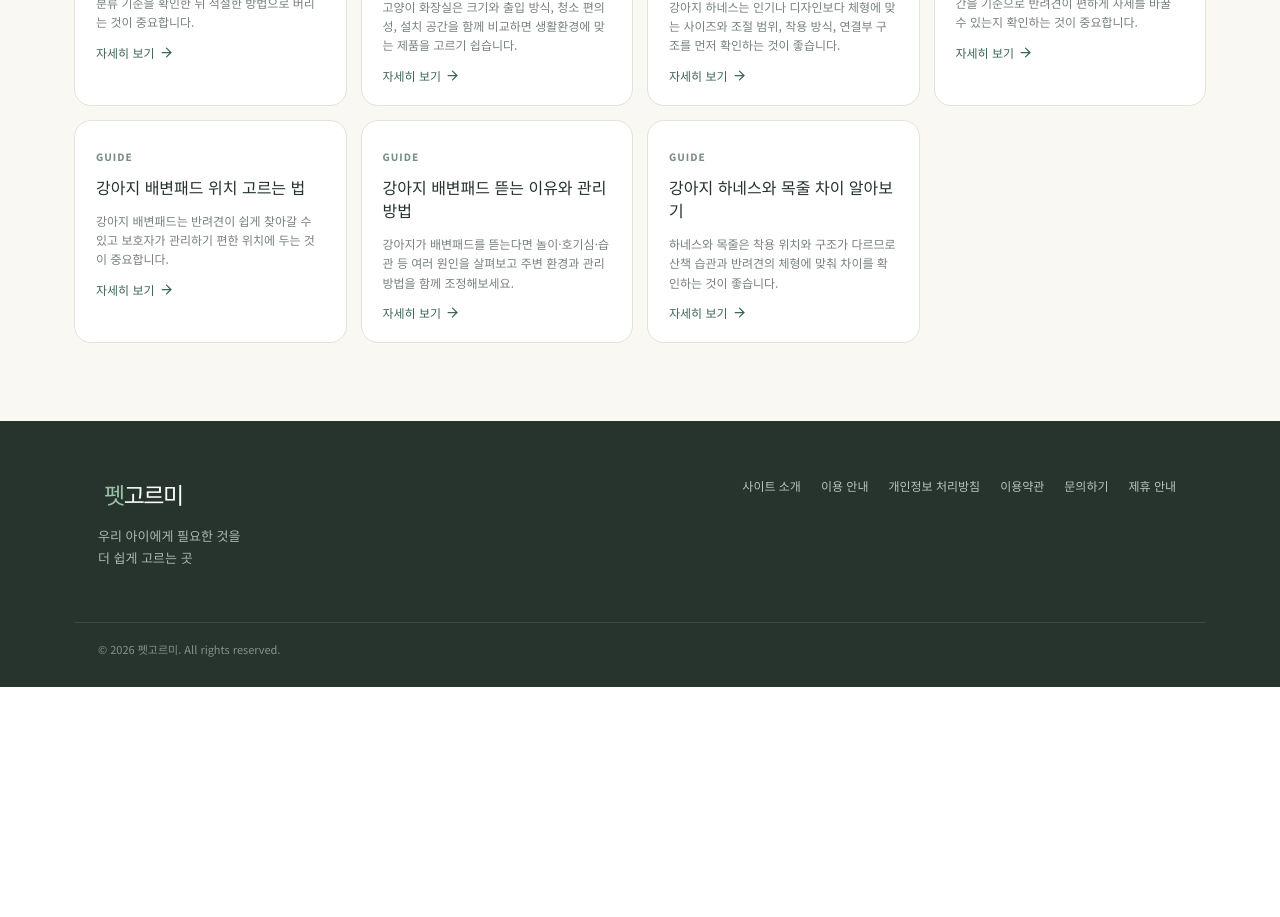
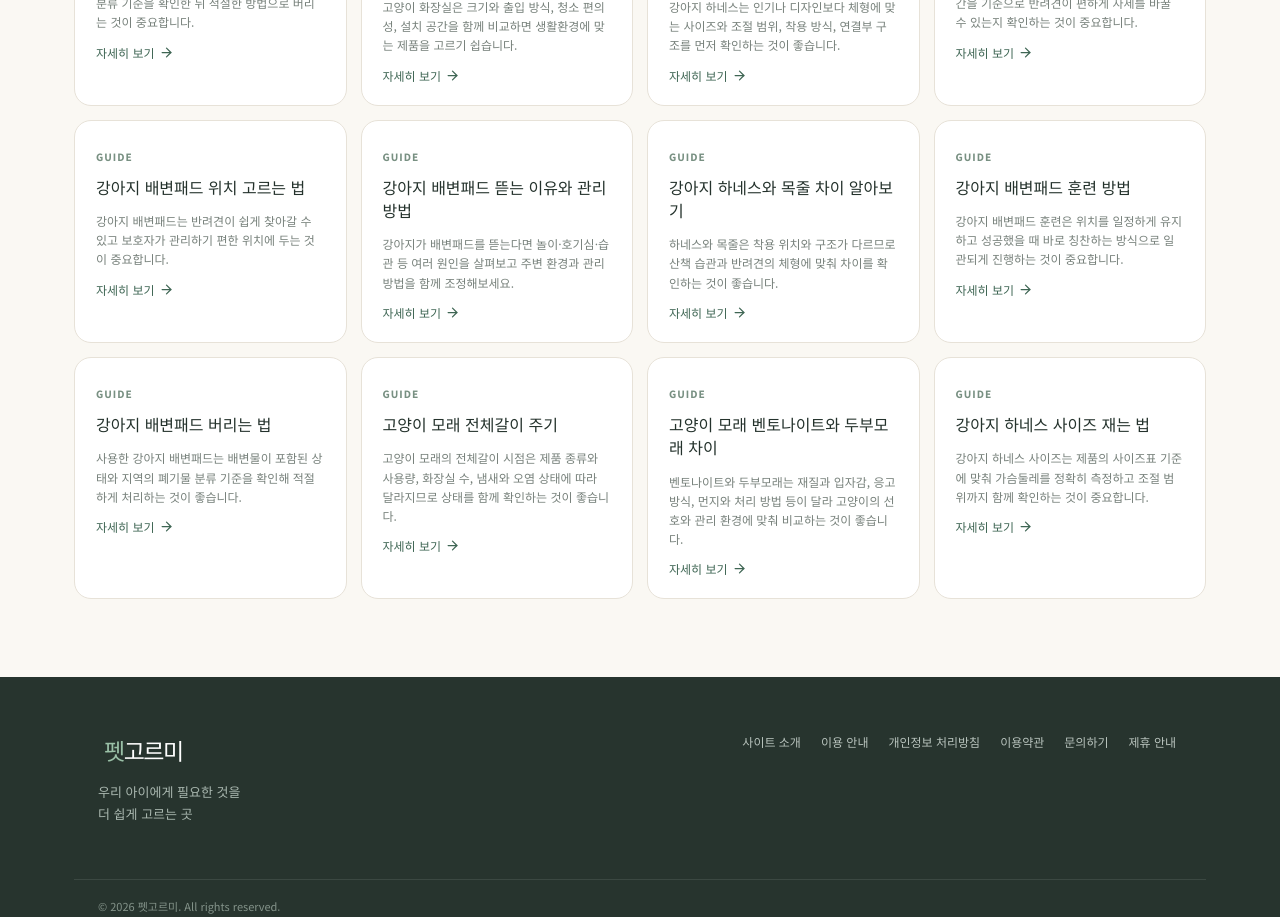
Before and after one commit to hosi4242/petgoreumi, a React (Vite) app: page / in a window 1280 px wide. Shown: the part 4360-5277 px from the top of the page. Before the commit the page ends 5047 px from the top, so only its background shows below. Built offline with nearby package versions, Linux system fonts and the light colour scheme.

Commit message:
검색 유입용 반려동물 가이드 5개 추가

```diff
--- a/src/data.ts
+++ b/src/data.ts
@@ -58,4 +58,10 @@ export const guides = [
 ,
  ['강아지 배변패드 위치 고르는 법','강아지 배변패드는 반려견이 쉽게 찾아갈 수 있고 보호자가 관리하기 편한 위치에 두는 것이 중요합니다.',['반려견이 자주 머무는 공간에서 접근하기 쉬운 위치','식사·수면 공간과 적절히 분리하기','교체와 청소가 편한 바닥인지 확인하기'],'배변패드 위치를 정할 때는 사람이 편한 곳보다 반려견이 자연스럽게 접근할 수 있는지를 먼저 살펴보세요. 처음 배변훈련을 시작한다면 생활공간에서 너무 멀리 떨어진 곳보다 이동하기 쉬운 위치를 선택하고, 익숙해진 뒤 필요에 따라 조금씩 조정할 수 있습니다. 패드 주변 바닥을 청소하기 쉽고 미끄럽지 않은지도 함께 확인하세요.','배변패드는 어디에 두는 것이 좋나요? 반려견이 쉽게 찾아갈 수 있고 보호자가 자주 교체하고 청소하기 편한 곳을 우선 고려하세요.','강아지 배변패드 위치는 접근성, 생활 동선, 청소 편의성을 함께 고려해 정하는 것이 좋습니다.'] as const,
  ['강아지 배변패드 뜯는 이유와 관리 방법','강아지가 배변패드를 뜯는다면 놀이·호기심·습관 등 여러 원인을 살펴보고 주변 환경과 관리 방법을 함께 조정해보세요.',['패드를 뜯는 시간과 상황 관찰하기','패드 주변의 자극과 놀이 환경 확인하기','사용 중인 패드의 고정과 교체 상태 확인하기'],'배변패드를 뜯는 행동은 단순히 제품의 문제라고 단정하기보다 언제, 어떤 상황에서 나타나는지 먼저 관찰하는 것이 좋습니다. 혼자 있을 때만 뜯는지, 배변 직후인지, 놀이처럼 반복하는지에 따라 주변 환경을 조정할 수 있습니다. 패드가 쉽게 움직이지 않도록 관리하고 놀이용품과 생활공간을 함께 살펴보는 것도 도움이 됩니다. 반복적으로 삼키려 하거나 이상 증상이 나타난다면 수의사 등 전문가의 상담을 고려하세요.','강아지가 배변패드를 계속 뜯으면 어떻게 하나요? 뜯는 상황과 빈도를 먼저 관찰하고 패드 고정, 놀이 환경, 생활 동선을 함께 점검하세요. 삼키는 행동이 반복되면 전문가와 상담하는 것이 좋습니다.','배변패드를 뜯는 행동은 원인을 관찰하면서 패드 관리와 생활환경을 함께 조정하는 것이 중요합니다.'] as const,
- ['강아지 하네스와 목줄 차이 알아보기','하네스와 목줄은 착용 위치와 구조가 다르므로 산책 습관과 반려견의 체형에 맞춰 차이를 확인하는 것이 좋습니다.',['하네스와 목줄의 착용 위치 차이','반려견의 체형과 산책 습관 고려하기','제품별 조절 범위와 연결부 확인하기'],'하네스는 몸통에 착용하고 목줄은 목에 착용하는 방식이 일반적입니다. 어떤 방식이 적합한지는 반려견의 체형과 산책 습관, 제품 구조에 따라 달라질 수 있으므로 하나의 방식이 모든 반려견에게 같다고 단정하기보다 실제 착용감과 조절 범위를 비교하는 것이 좋습니다. 산책 전에 버클과 연결부가 제대로 고정되는지도 확인하세요.','하네스와 목줄 중 무엇을 선택해야 하나요? 반려견의 체형과 산책 습관, 제품별 착용 방식과 조절 범위를 비교해 생활환경에 맞는 쪽을 살펴보세요.','하네스와 목줄은 우열을 정하기보다 착용 위치, 체형, 산책 습관과 제품 구조를 기준으로 비교하는 것이 좋습니다.'] as const] as const
+ ['강아지 하네스와 목줄 차이 알아보기','하네스와 목줄은 착용 위치와 구조가 다르므로 산책 습관과 반려견의 체형에 맞춰 차이를 확인하는 것이 좋습니다.',['하네스와 목줄의 착용 위치 차이','반려견의 체형과 산책 습관 고려하기','제품별 조절 범위와 연결부 확인하기'],'하네스는 몸통에 착용하고 목줄은 목에 착용하는 방식이 일반적입니다. 어떤 방식이 적합한지는 반려견의 체형과 산책 습관, 제품 구조에 따라 달라질 수 있으므로 하나의 방식이 모든 반려견에게 같다고 단정하기보다 실제 착용감과 조절 범위를 비교하는 것이 좋습니다. 산책 전에 버클과 연결부가 제대로 고정되는지도 확인하세요.','하네스와 목줄 중 무엇을 선택해야 하나요? 반려견의 체형과 산책 습관, 제품별 착용 방식과 조절 범위를 비교해 생활환경에 맞는 쪽을 살펴보세요.','하네스와 목줄은 우열을 정하기보다 착용 위치, 체형, 산책 습관과 제품 구조를 기준으로 비교하는 것이 좋습니다.'] as const,
+
+ ['강아지 배변패드 훈련 방법','강아지 배변패드 훈련은 위치를 일정하게 유지하고 성공했을 때 바로 칭찬하는 방식으로 일관되게 진행하는 것이 중요합니다.',['배변패드 위치를 일정하게 유지하기','배변 전 행동과 시간을 관찰하기','성공했을 때 바로 칭찬하고 보상하기'],'처음에는 강아지가 자주 생활하는 공간에서 배변패드까지 쉽게 이동할 수 있도록 위치를 정하고, 일정한 장소에서 반복적으로 사용할 수 있게 하는 것이 좋습니다. 식사 후나 잠에서 깬 뒤처럼 배변 가능성이 높은 시간을 관찰하고 패드로 유도해보세요. 성공했다면 바로 칭찬해 행동과 결과를 연결하기 쉽도록 합니다. 실수했을 때 큰 소리로 혼내기보다 주변을 깨끗하게 정리하고 다시 같은 과정을 반복하는 것이 좋습니다.','강아지 배변훈련은 얼마나 걸리나요? 개체와 생활환경에 따라 차이가 있으므로 정해진 기간보다 일정한 장소와 반복적인 습관 형성에 초점을 맞추는 것이 좋습니다.','배변패드 훈련은 위치와 생활 패턴을 일정하게 유지하고 성공했을 때 바로 긍정적으로 반응하는 것이 핵심입니다.'] as const,
+ ['강아지 배변패드 버리는 법','사용한 강아지 배변패드는 배변물이 포함된 상태와 지역의 폐기물 분류 기준을 확인해 적절하게 처리하는 것이 좋습니다.',['배변물이 포함된 패드의 처리 방법 확인하기','지역별 일반·생활폐기물 기준 확인하기','사용한 패드를 밀봉해 냄새와 오염 줄이기'],'배변패드를 버릴 때는 먼저 배변물을 가능한 한 정리하고 사용한 패드를 새 봉투에 넣어 밀봉하면 냄새와 오염을 줄이는 데 도움이 됩니다. 다만 지역마다 폐기물 분류와 배출 방법이 다를 수 있으므로 거주 지역의 안내를 우선 확인하세요. 사용한 패드를 변기나 음식물쓰레기 등에 임의로 버리는 것은 피하고 제품 포장에 별도 폐기 안내가 있다면 함께 확인하는 것이 좋습니다.','사용한 배변패드를 변기에 버려도 되나요? 패드는 배관을 막을 수 있으므로 변기에 버리지 않는 것이 일반적이며, 지역의 폐기물 배출 기준을 확인해 처리하세요.','강아지 배변패드는 배변물과 냄새를 고려해 밀봉하고 지역별 폐기물 배출 기준에 맞춰 처리하는 것이 좋습니다.'] as const,
+ ['고양이 모래 전체갈이 주기','고양이 모래의 전체갈이 시점은 제품 종류와 사용량, 화장실 수, 냄새와 오염 상태에 따라 달라지므로 상태를 함께 확인하는 것이 좋습니다.',['응고된 배변물을 수시로 제거하기','냄새와 모래 상태를 확인하기','전체 교체 시 화장실도 함께 세척하기'],'고양이 화장실은 매일 오염된 부분을 제거하면서 남은 모래의 상태를 확인하는 것이 기본입니다. 모래에서 냄새가 계속 나거나 부스러짐이 많아지고 전체적으로 오염된 느낌이 든다면 제품 안내에 따라 전체갈이를 검토하세요. 전체갈이할 때는 화장실 본체를 세척하고 완전히 건조한 뒤 새 모래를 넣는 것이 관리에 도움이 됩니다. 여러 마리가 하나의 화장실을 사용한다면 사용량이 많아 교체 시점이 더 빨라질 수 있습니다.','고양이 모래는 무조건 며칠마다 전체갈이해야 하나요? 제품과 사용환경에 따라 달라지므로 정해진 날짜 하나만 보기보다 냄새, 오염, 응고 상태와 제품 안내를 함께 확인하세요.','고양이 모래 전체갈이는 날짜만 정하기보다 실제 오염 상태와 사용량을 기준으로 판단하는 것이 좋습니다.'] as const,
+ ['고양이 모래 벤토나이트와 두부모래 차이','벤토나이트와 두부모래는 재질과 입자감, 응고 방식, 먼지와 처리 방법 등이 달라 고양이의 선호와 관리 환경에 맞춰 비교하는 것이 좋습니다.',['입자 크기와 고양이의 선호 확인하기','응고력과 청소 편의성 비교하기','먼지와 폐기 방법 확인하기'],'벤토나이트는 점토 계열 재질을 사용하는 제품이 많고, 두부모래는 식물성 원료를 활용한 제품이 많습니다. 실제 제품마다 입자와 응고력, 향, 먼지 발생 정도가 다르므로 재질 이름만으로 사용감을 단정하기보다는 제품별 특징을 확인하는 것이 좋습니다. 고양이가 특정 입자나 향을 선호한다면 그 특성을 우선 고려하고, 보호자는 청소와 보관, 폐기 방법까지 함께 비교하세요.','벤토나이트와 두부모래 중 어떤 것이 더 좋은가요? 모든 고양이에게 같은 답이 있는 것은 아니므로 고양이의 선호와 보호자의 관리 방식, 제품별 특성을 기준으로 비교하는 것이 좋습니다.','벤토나이트와 두부모래는 어느 한쪽을 일괄적으로 선택하기보다 고양이의 선호와 청소·폐기 편의성을 함께 비교하세요.'] as const,
+ ['강아지 하네스 사이즈 재는 법','강아지 하네스 사이즈는 제품의 사이즈표 기준에 맞춰 가슴둘레를 정확히 측정하고 조절 범위까지 함께 확인하는 것이 중요합니다.',['가슴둘레를 가장 넓은 부분에서 측정하기','제품 사이즈표의 측정 위치 확인하기','측정값과 제품의 조절 범위를 함께 비교하기'],'하네스 사이즈를 확인할 때는 제품마다 측정 기준이 다를 수 있으므로 먼저 제조사가 안내하는 측정 위치를 확인하세요. 일반적으로 가슴에서 가장 넓은 부분을 줄자로 둘러 측정하고, 제품 사이즈표와 비교합니다. 털이 많은 강아지는 털을 과도하게 누르지 않은 상태에서 측정하고, 측정값이 두 사이즈 경계에 있다면 제품의 조절 범위와 착용 방식까지 확인하는 것이 좋습니다. 착용 후에는 움직임을 방해하지 않으면서 쉽게 빠지지 않는지 확인하세요.','하네스 사이즈를 잴 때 목둘레만 보면 되나요? 제품에 따라 기준이 다르지만 가슴둘레가 주요 기준인 경우가 많으므로 해당 제품의 사이즈표에서 요구하는 측정 부위를 먼저 확인하세요.','강아지 하네스는 S·M 같은 표기보다 실제 가슴둘레와 제품별 사이즈표, 조절 범위를 기준으로 선택하는 것이 좋습니다.'] as const] as const
```
